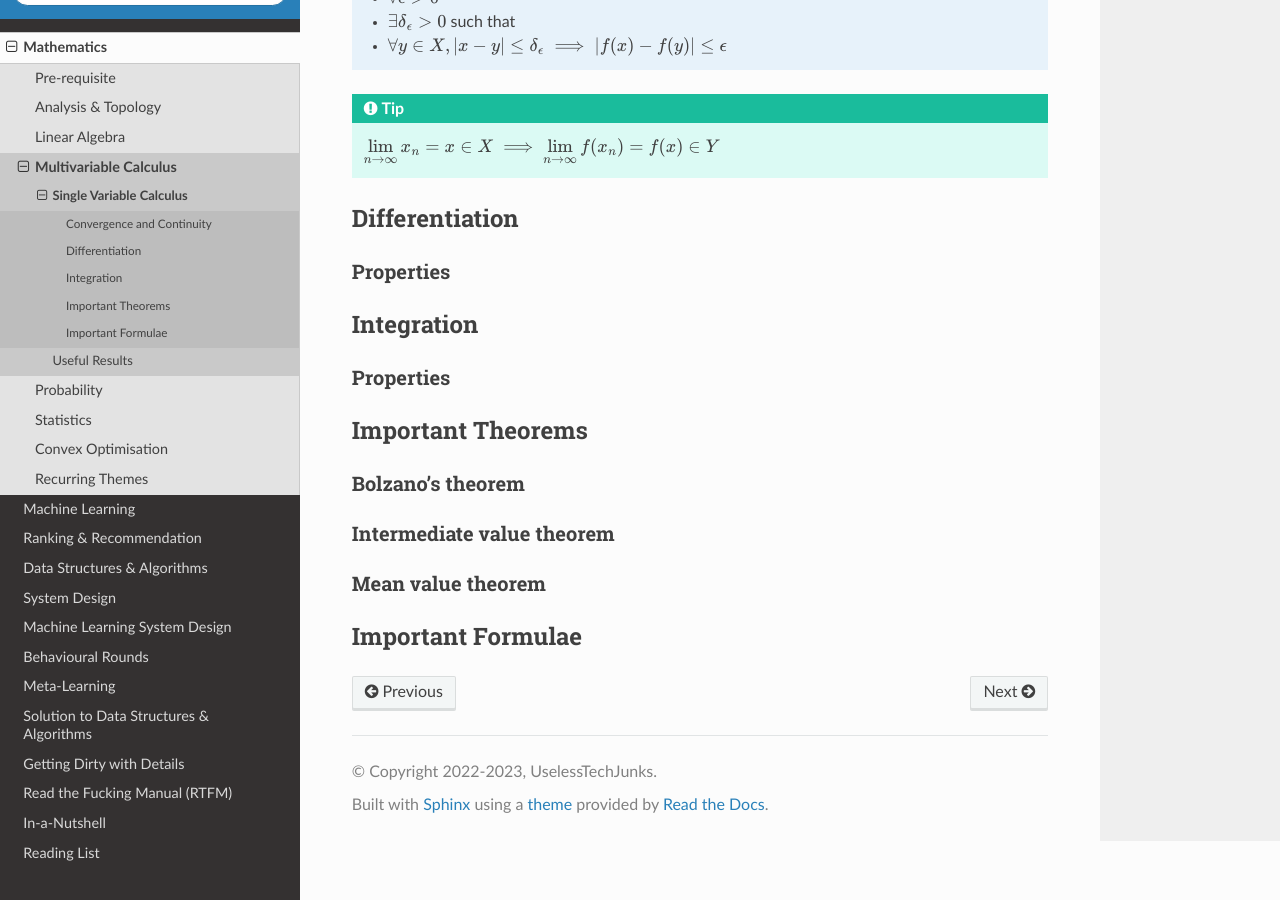
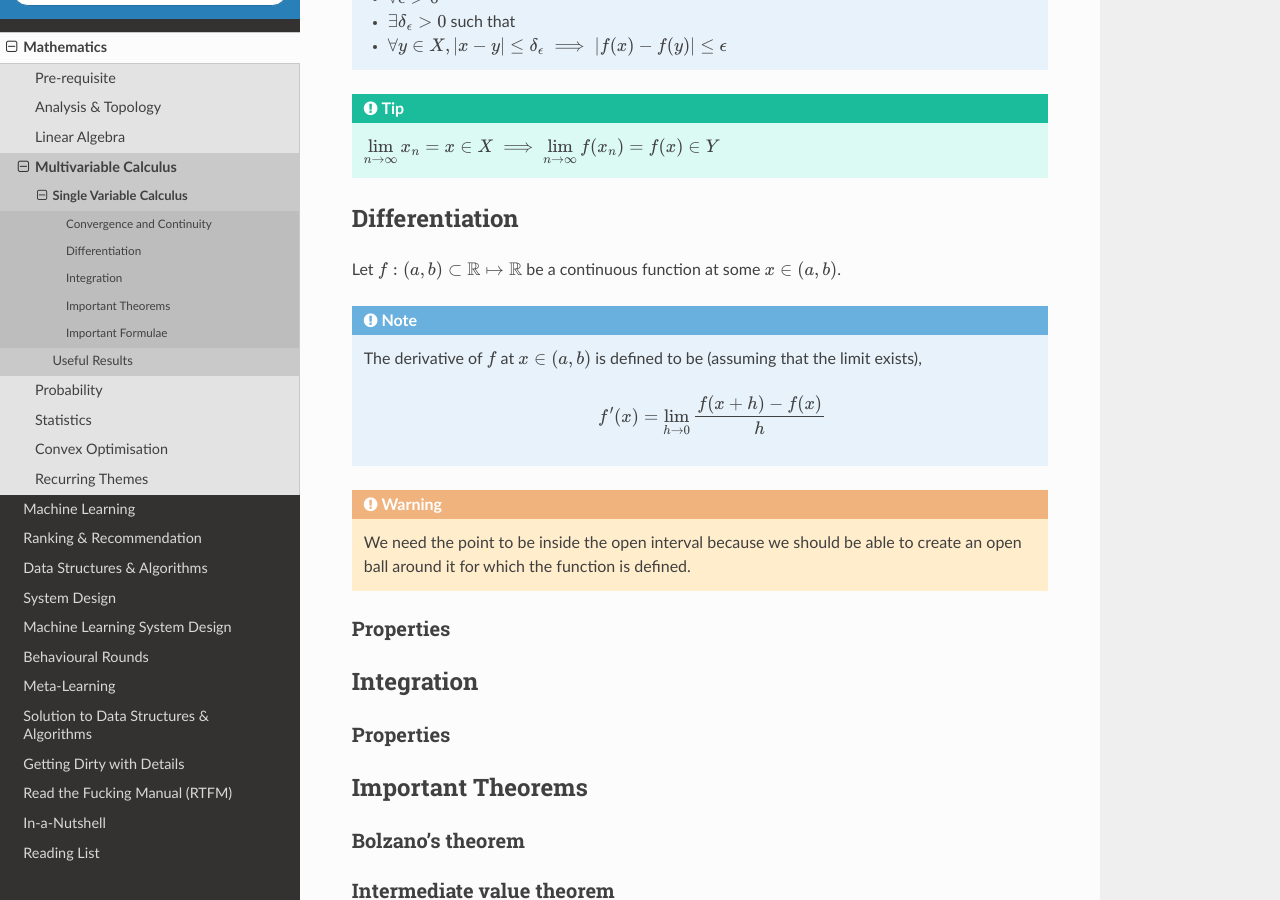
Before and after one commit to uselesstechjunks/leetcode, a Sphinx documentation site: the page built from docs/source/math/calc3/calc1.rst, in a window 1280 px wide and 900 px high, scrolled down 1365 px. Built offline with Sphinx 7.4.7 and the Read the Docs theme 2.0.0, drawn with Linux system fonts in a browser that asks for light colours.

Commit message:
Update calc1.rst

```diff
--- a/docs/source/math/calc3/calc1.rst
+++ b/docs/source/math/calc3/calc1.rst
@@ -55,6 +55,16 @@ Let :math:`f:X\subset\mathbb{R}\mapsto Y\subset\mathbb{R}`.
 ****************************************************************
 Differentiation
 ****************************************************************
+Let :math:`f:(a,b)\subset\mathbb{R}\mapsto \mathbb{R}` be a continuous function at some :math:`x\in(a,b)`.
+
+.. note::
+	The derivative of :math:`f` at :math:`x\in(a,b)` is defined to be (assuming that the limit exists),
+
+		.. math:: f'(x)=\lim\limits_{h\to 0}\frac{f(x+h)-f(x)}{h}
+
+.. warning::
+	We need the point to be inside the open interval because we should be able to create an open ball around it for which the function is defined.
+
 Properties
 ================================================================
 
```
